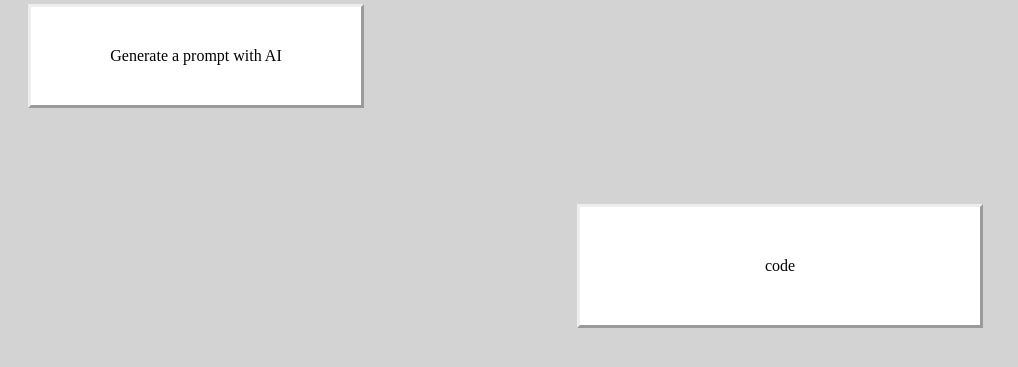
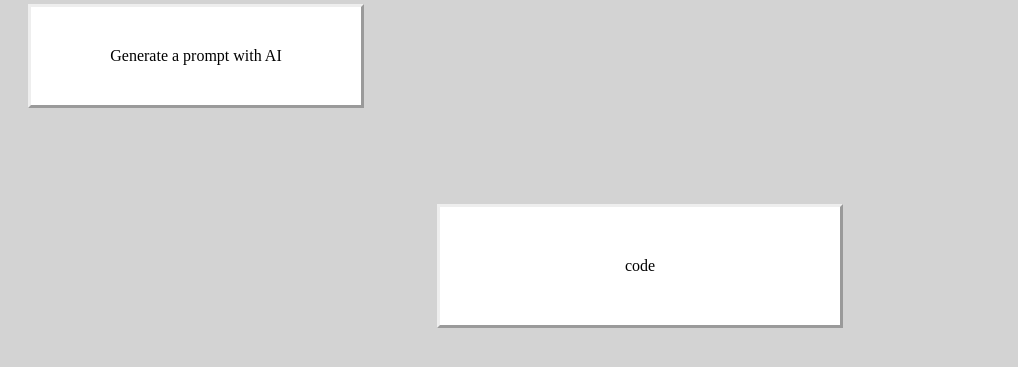
Before and after one commit to Onomis2/DeepDive-Docker-prompt-generater, a PHP site: page /src/homepage.php in a window 1280 px wide. Shown: the part 130-497 px from the top of the page, without its empty margins (0-1018 px from the left). Run offline with PHP 8.4, Linux system fonts and the light colour scheme; data comes from the database, SQL or seed files in the repository.

Commit message:
fixed style

```diff
--- a/src/style.css
+++ b/src/style.css
@@ -18,10 +18,6 @@ body {
     text-align: center;
     background-color: white;
 }
-.row-boxes {
-    display: flex;
-    flex-wrap: wrap;
-}
 .center-boxes p {
     padding-right: 50px;
 }
@@ -30,7 +26,17 @@ body {
     justify-content: center;
     align-items: center;
     margin-top: 60px;
-    margin-left: 280px;
+}
+.row-boxes {
+    display: flex;
+    justify-content: center;
+    flex-wrap: wrap;
+    width: 100%;
+}
+.row {
+    display: flex;
+    justify-content: center;
+    width: 100%;
 }
 .boxes-two {
     flex: 1 1 33%;
@@ -66,7 +72,3 @@ a {
     text-align: center;
     background-color: white;
 }
-.row {
-    display: flex;
-    width: 100%;
-}
```
